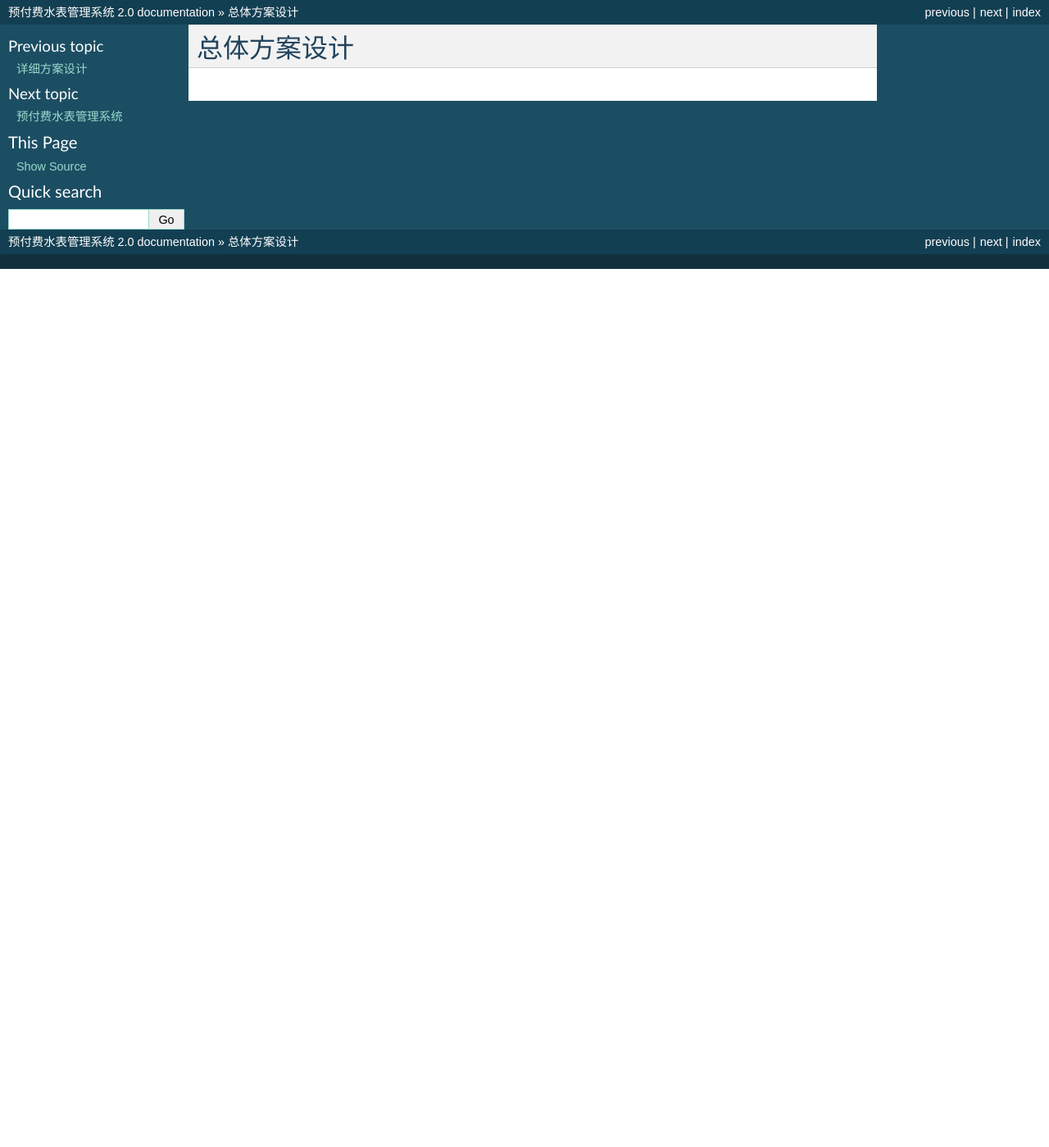
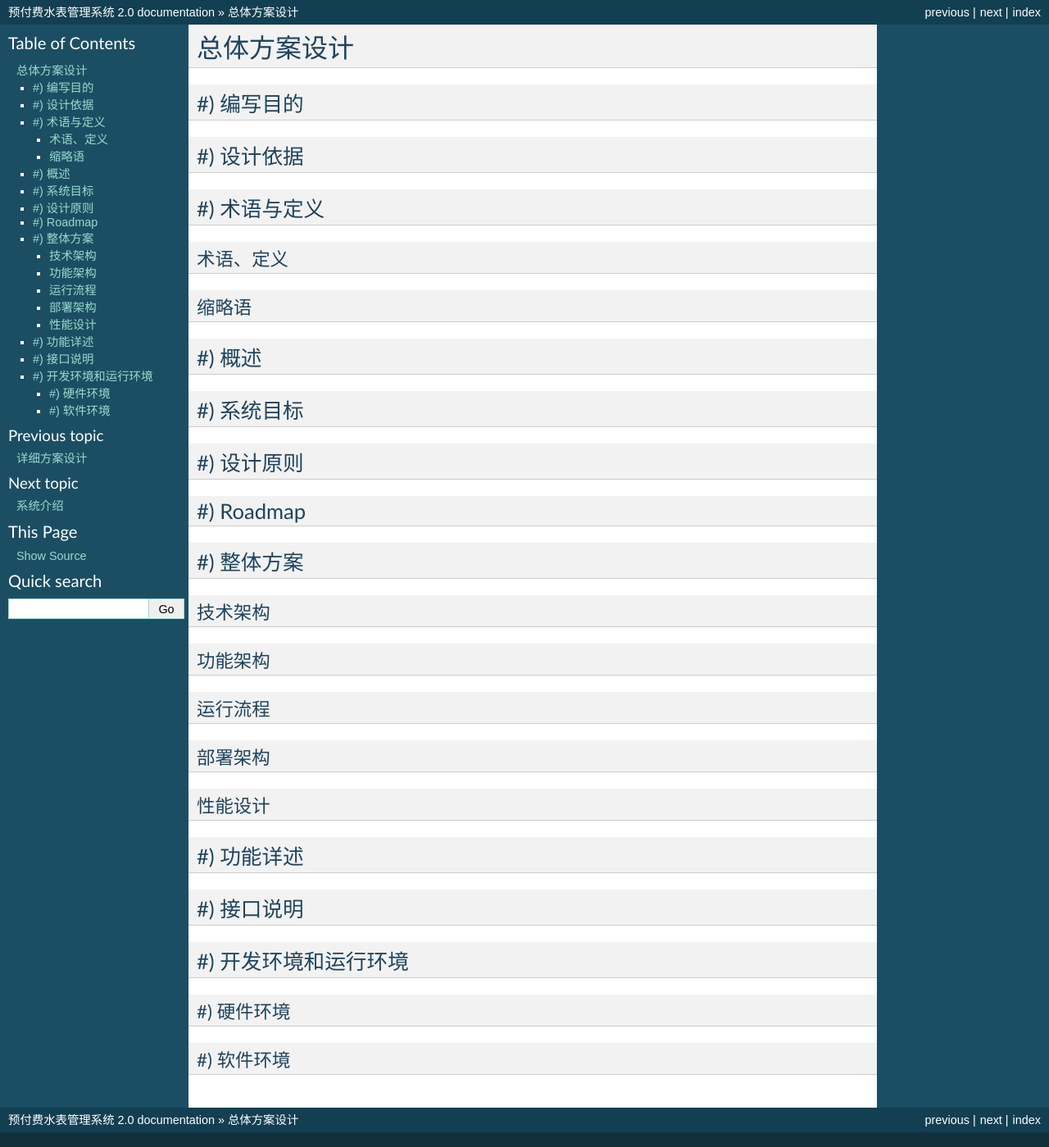
Before and after one commit to Witchie/DeisgnDoc-PrepaidWaterMeterSystem, a Sphinx documentation site: the page built from docs/maindesign.rst, in a window 1280 px wide. Shown: the whole page at 82% size. Built offline with Sphinx 7.4.7, drawn with Linux system fonts in a browser that asks for light colours; before the commit the page ends 900 px from its top, so only the background shows below that.

Commit message:
添加了序号

```diff
--- a/README.rst
+++ b/README.rst
@@ -1,3 +1,3 @@
 ==========================
-预付费水表管理系统
+系统介绍
 ==========================
--- a/docs/maindesign.rst
+++ b/docs/maindesign.rst
@@ -1,2 +1,64 @@
+===============
 总体方案设计
 ===============
+
+#) 编写目的
+-----------
+
+#) 设计依据
+-----------
+
+#) 术语与定义
+-------------------
+
+术语、定义
+~~~~~~~~~~~~~~~~
+
+缩略语
+~~~~~~~~~~~~~~~~
+
+#) 概述
+----------------
+
+#) 系统目标
+---------------
+
+#) 设计原则
+---------------
+
+#) Roadmap
+---------------
+
+#) 整体方案
+---------------
+
+技术架构
+~~~~~~~~~~~
+
+功能架构
+~~~~~~~~~~~
+
+运行流程
+~~~~~~~~~~~
+
+部署架构
+~~~~~~~~~~~
+
+性能设计
+~~~~~~~~~~~
+
+#) 功能详述
+---------------
+
+#) 接口说明
+---------------
+
+
+#) 开发环境和运行环境
+---------------
+
+#) 硬件环境
+~~~~~~~~~~~
+
+#) 软件环境
+~~~~~~~~~~~
```
